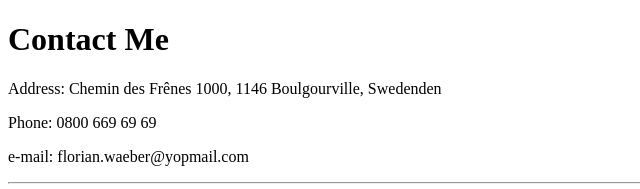
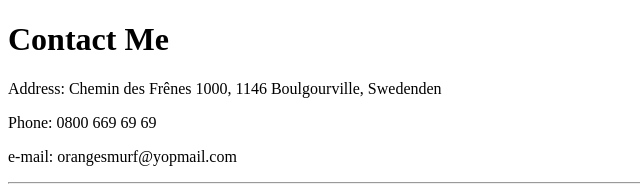
Before and after one commit to Orangesmurf/cv, a plain HTML site: page contact.html in a window 1280 px wide. Shown: the top 189 px of the page, 0-640 px from the left. Drawn offline with Linux system fonts and the light colour scheme.

Commit message:
Update contact.html

```diff
--- a/contact.html
+++ b/contact.html
@@ -8,7 +8,7 @@
     <h1>Contact Me</h1>
     <p>Address: Chemin des Frênes 1000, 1146 Boulgourville, Swedenden</p>
     <p>Phone: 0800 669 69 69</p>
-    <p>e-mail: florian.waeber@yopmail.com</p>
+    <p>e-mail: orangesmurf@yopmail.com</p>
     <hr>
     <form action="mailto:info@yopmail.com" method="post" enctype="text/plain">
       <label>Your Name:</label>
```
